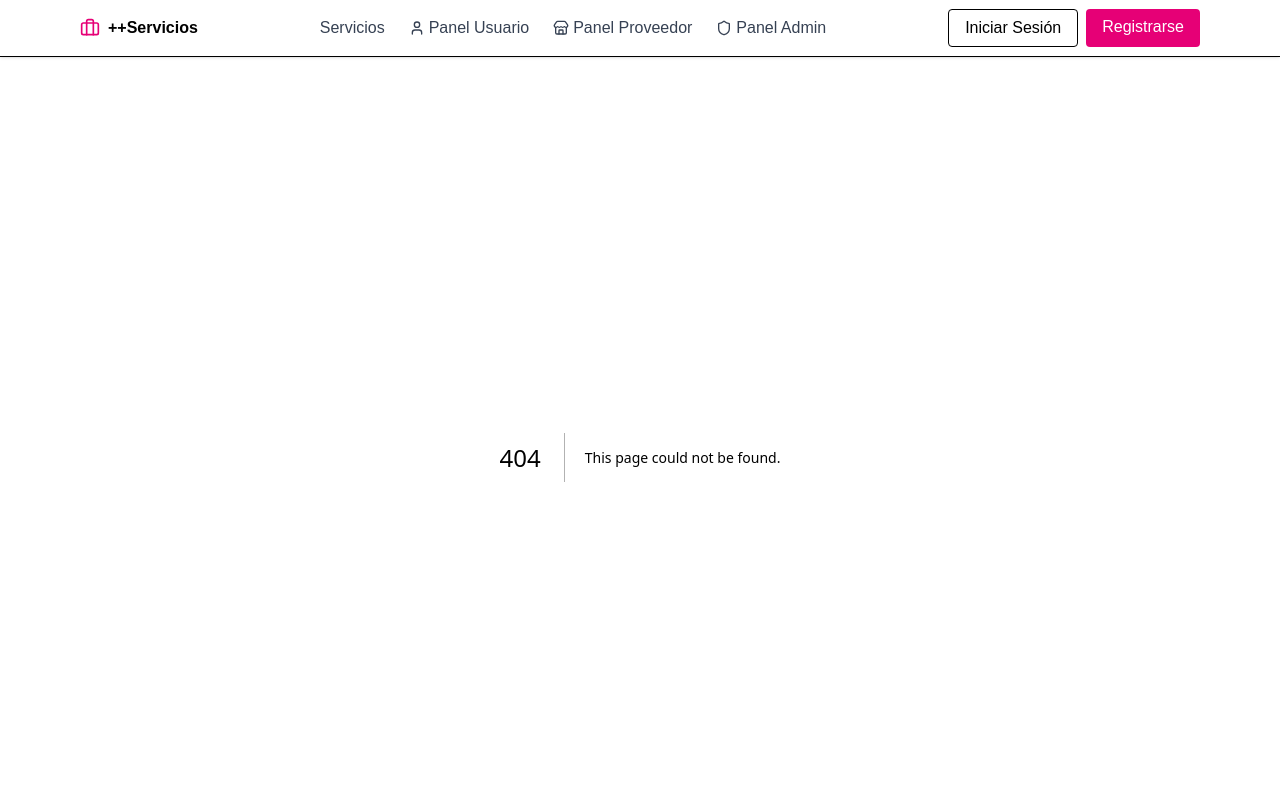
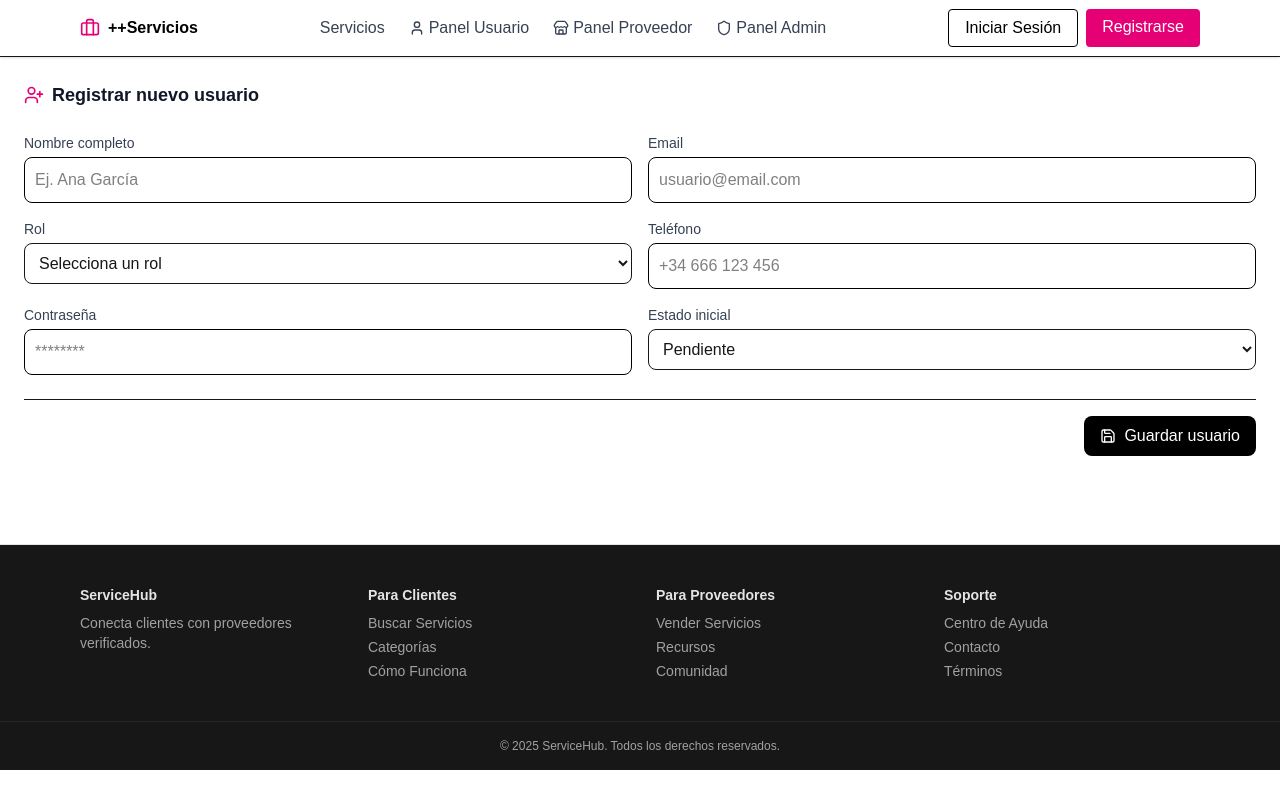
Before and after one commit to k3vin-3scob3do/ServiceMarketplace, a Next.js app in the folder web/: page /admin/new-user in a window 1280 px wide. Before the commit this address had no page. Shown: the top 800 px of the page. Built offline with nearby package versions, Linux system fonts and the light colour scheme.

Commit message:
modal de registrar nuevo usuario

```diff
--- /dev/null
+++ b/web/src/app/admin/new-user/page.tsx
@@ -0,0 +1,89 @@
+"use client";
+import { Save, UserPlus } from "lucide-react";
+
+export default function NewUserForm() {
+  return (
+    <div className="p-6 space-y-6">
+      <h2 className="text-lg font-semibold text-gray-900 flex items-center gap-2">
+        <UserPlus className="w-5 h-5 text-pink-600" />
+        Registrar nuevo usuario
+      </h2>
+
+      <div className="grid grid-cols-1 sm:grid-cols-2 gap-4">
+        <div>
+          <label className="block text-sm font-medium text-gray-700 mb-1">
+            Nombre completo
+          </label>
+          <input
+            type="text"
+            className="w-full border rounded-lg p-2.5 focus:ring-2 focus:ring-pink-500 outline-none text-black"
+            placeholder="Ej. Ana García"
+          />
+        </div>
+
+        <div>
+          <label className="block text-sm font-medium text-gray-700 mb-1">
+            Email
+          </label>
+          <input
+            type="email"
+            className="w-full border rounded-lg p-2.5 focus:ring-2 focus:ring-pink-500 outline-none text-black"
+            placeholder="usuario@email.com"
+          />
+        </div>
+
+        <div>
+          <label className="block text-sm font-medium text-gray-700 mb-1">
+            Rol
+          </label>
+          <select className="w-full border rounded-lg p-2.5 focus:ring-2 focus:ring-pink-500 outline-none">
+            <option value="">Selecciona un rol</option>
+            <option value="Proveedor">Proveedor</option>
+            <option value="Cliente">Cliente</option>
+            <option value="Administrador">Administrador</option>
+          </select>
+        </div>
+
+        <div>
+          <label className="block text-sm font-medium text-gray-700 mb-1">
+            Teléfono
+          </label>
+          <input
+            type="text"
+            className="w-full border rounded-lg p-2.5 focus:ring-2 focus:ring-pink-500 outline-none text-black"
+            placeholder="+34 666 123 456"
+          />
+        </div>
+
+        <div>
+          <label className="block text-sm font-medium text-gray-700 mb-1">
+            Contraseña
+          </label>
+          <input
+            type="password"
+            className="w-full border rounded-lg p-2.5 focus:ring-2 focus:ring-pink-500 outline-none text-black"
+            placeholder="********"
+          />
+        </div>
+
+        <div>
+          <label className="block text-sm font-medium text-gray-700 mb-1">
+            Estado inicial
+          </label>
+          <select className="w-full border rounded-lg p-2.5 focus:ring-2 focus:ring-pink-500 outline-none">
+            <option value="Pendiente">Pendiente</option>
+            <option value="Verificado">Verificado</option>
+            <option value="Bloqueado">Bloqueado</option>
+          </select>
+        </div>
+      </div>
+
+      <div className="flex justify-end pt-4 border-t">
+        <button className="flex items-center gap-2 bg-black text-white px-4 py-2 rounded-lg hover:bg-gray-800 transition">
+          <Save className="w-4 h-4" />
+          Guardar usuario
+        </button>
+      </div>
+    </div>
+  );
+}
--- a/web/src/app/admin/page.tsx
+++ b/web/src/app/admin/page.tsx
@@ -1,8 +1,23 @@
 "use client";
-import { Users, Briefcase, Handshake, TrendingUp, Lock, Edit, UserPlus, Eye, X, Check } from "lucide-react";
+import {
+  Users,
+  Briefcase,
+  Handshake,
+  TrendingUp,
+  Lock,
+  Edit,
+  UserPlus,
+  Eye,
+  X,
+  Check,
+} from "lucide-react";
 import Image from "next/image";
+import { useState } from "react";
+import NewUserForm from "./new-user/page";
 
 export default function AdminDashboard() {
+  const [showUserModal, setShowUserModal] = useState(false);
+
   return (
     <main className="min-h-screen bg-gray-50 text-gray-900">
       {/* HEADER */}
@@ -71,13 +86,36 @@ export default function AdminDashboard() {
           <div className="bg-white rounded-lg shadow p-5">
             <h3 className="font-semibold mb-4">Top Proveedores</h3>
             {[
-              { rank: 1, name: "María González", category: "Desarrollo Web", contracts: 89, change: "+15%" },
-              { rank: 2, name: "Carlos Ruiz", category: "Diseño Gráfico", contracts: 76, change: "+8%" },
-              { rank: 3, name: "Ana López", category: "Marketing Digital", contracts: 64, change: "-3%" },
+              {
+                rank: 1,
+                name: "María González",
+                category: "Desarrollo Web",
+                contracts: 89,
+                change: "+15%",
+              },
+              {
+                rank: 2,
+                name: "Carlos Ruiz",
+                category: "Diseño Gráfico",
+                contracts: 76,
+                change: "+8%",
+              },
+              {
+                rank: 3,
+                name: "Ana López",
+                category: "Marketing Digital",
+                contracts: 64,
+                change: "-3%",
+              },
             ].map((p, i) => (
-              <div key={i} className="flex items-center justify-between py-2 border-b last:border-0">
+              <div
+                key={i}
+                className="flex items-center justify-between py-2 border-b last:border-0"
+              >
                 <div className="flex items-center gap-3">
-                  <div className="text-lg font-bold text-gray-700">{p.rank}</div>
+                  <div className="text-lg font-bold text-gray-700">
+                    {p.rank}
+                  </div>
                   <div>
                     <p className="font-medium">{p.name}</p>
                     <p className="text-sm text-gray-500">{p.category}</p>
@@ -97,9 +135,14 @@ export default function AdminDashboard() {
           <div className="flex justify-between items-center mb-4">
             <div>
               <h3 className="text-lg font-semibold">Gestión de Usuarios</h3>
-              <p className="text-sm text-gray-600">Administra usuarios, roles y permisos de la plataforma</p>
+              <p className="text-sm text-gray-600">
+                Administra usuarios, roles y permisos de la plataforma
+              </p>
             </div>
-            <button className="flex items-center gap-2 bg-pink-600 text-white px-3 py-1.5 rounded hover:bg-pink-700 text-sm">
+            <button
+              onClick={() => setShowUserModal(true)}
+              className="flex items-center gap-2 bg-pink-600 text-white px-3 py-1.5 rounded hover:bg-pink-700 text-sm"
+            >
               <UserPlus className="w-4 h-4" />
               Nuevo Usuario
             </button>
@@ -136,9 +179,27 @@ export default function AdminDashboard() {
             </thead>
             <tbody>
               {[
-                { name: "María González", email: "maria@email.com", rol: "Proveedor", estado: "Verificado", fecha: "15 Ene 2025" },
-                { name: "Carlos Ruiz", email: "carlos@email.com", rol: "Cliente", estado: "Pendiente", fecha: "12 Ene 2025" },
-                { name: "Ana López", email: "ana@email.com", rol: "Proveedor", estado: "Bloqueado", fecha: "08 Ene 2025" },
+                {
+                  name: "María González",
+                  email: "maria@email.com",
+                  rol: "Proveedor",
+                  estado: "Verificado",
+                  fecha: "15 Ene 2025",
+                },
+                {
+                  name: "Carlos Ruiz",
+                  email: "carlos@email.com",
+                  rol: "Cliente",
+                  estado: "Pendiente",
+                  fecha: "12 Ene 2025",
+                },
+                {
+                  name: "Ana López",
+                  email: "ana@email.com",
+                  rol: "Proveedor",
+                  estado: "Bloqueado",
+                  fecha: "08 Ene 2025",
+                },
               ].map((u, i) => (
                 <tr key={i} className="border-b hover:bg-gray-50">
                   <td className="py-2">
@@ -196,8 +257,20 @@ export default function AdminDashboard() {
             </thead>
             <tbody>
               {[
-                { servicio: "Diseño de Logo Profesional", proveedor: "María González", categoria: "Diseño Gráfico", estado: "Pendiente", precio: "$150" },
-                { servicio: "Desarrollo Web Responsive", proveedor: "Carlos Ruiz", categoria: "Desarrollo Web", estado: "Aprobado", precio: "$500" },
+                {
+                  servicio: "Diseño de Logo Profesional",
+                  proveedor: "María González",
+                  categoria: "Diseño Gráfico",
+                  estado: "Pendiente",
+                  precio: "$150",
+                },
+                {
+                  servicio: "Desarrollo Web Responsive",
+                  proveedor: "Carlos Ruiz",
+                  categoria: "Desarrollo Web",
+                  estado: "Aprobado",
+                  precio: "$500",
+                },
               ].map((s, i) => (
                 <tr key={i} className="border-b hover:bg-gray-50">
                   <td className="py-2">
@@ -220,19 +293,35 @@ export default function AdminDashboard() {
             </tbody>
           </table>
         </div>
+        {showUserModal && (
+          <div
+            className="fixed inset-0 bg-black/40 backdrop-blur-sm flex items-center justify-center z-50"
+            onClick={() => setShowUserModal(false)}
+          >
+            <div
+              onClick={(e) => e.stopPropagation()}
+              className="relative bg-white w-full max-w-2xl max-h-[90vh] overflow-y-auto rounded-lg shadow-lg"
+            >
+              <NewUserForm />
+            </div>
+          </div>
+        )}
       </section>
     </main>
   );
 }
 
-/** 🔹 Componente de tarjeta de estadística */
 function StatCard({ title, value, icon, change }: any) {
   return (
     <div className="bg-white shadow rounded-lg p-5 flex items-center justify-between">
       <div>
         <p className="text-sm text-gray-600">{title}</p>
         <h2 className="text-2xl font-bold mt-1">{value}</h2>
-        <p className={`text-sm ${change.startsWith("-") ? "text-red-500" : "text-green-600"}`}>
+        <p
+          className={`text-sm ${
+            change.startsWith("-") ? "text-red-500" : "text-green-600"
+          }`}
+        >
           {change}
         </p>
       </div>
```
